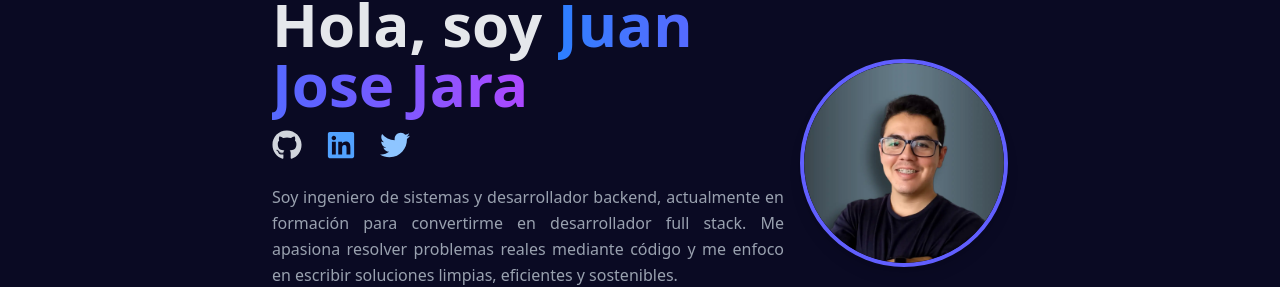
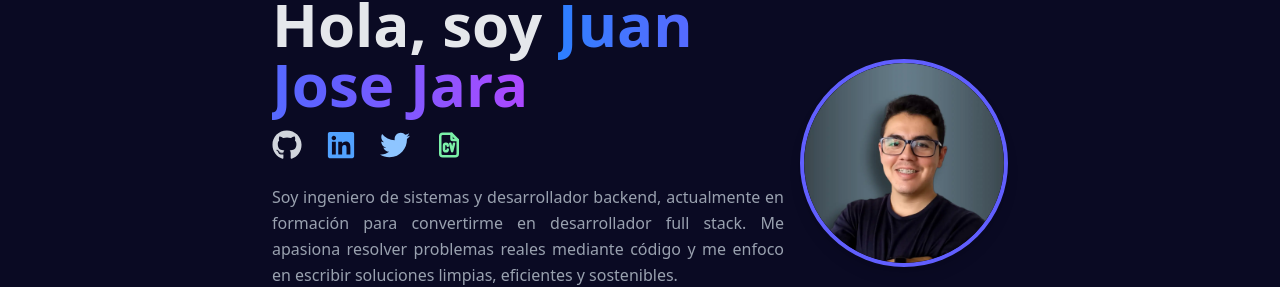
Before and after one commit to juanj72/my-blog, a React (Vite) app: page / in a window 1280 px wide. Shown: the part 237-524 px from the top of the page. Built offline with nearby package versions, Linux system fonts and the light colour scheme.

Commit message:
feat: add cv

```diff
--- a/src/pages/Home/index.tsx
+++ b/src/pages/Home/index.tsx
@@ -1,4 +1,5 @@
 import { FaGithub, FaLinkedin, FaTwitter } from "react-icons/fa";
+import { TbFileCv } from "react-icons/tb";
 import myphoto from "../../assets/profile.webp";
 
 export const Home = () => {
@@ -41,6 +42,15 @@ export const Home = () => {
             title="Ir a perfil de Twitter"
           >
             <FaTwitter className="text-3xl text-blue-300 hover:text-blue-400 transition" />
+          </a>
+          <a
+            href="https://docs.google.com/document/d/1p1xpH8IiODRPg0WNlx08R5MyN_HkdPhy/edit?tab=t.0"
+            target="_blank"
+            rel="noopener noreferrer"
+            aria-label="Ver curriculum"
+            title="Ver curriculum"
+          >
+            <TbFileCv className="text-3xl text-green-300 hover:text-green-400 transition" />
           </a>
         </div>
 
```
